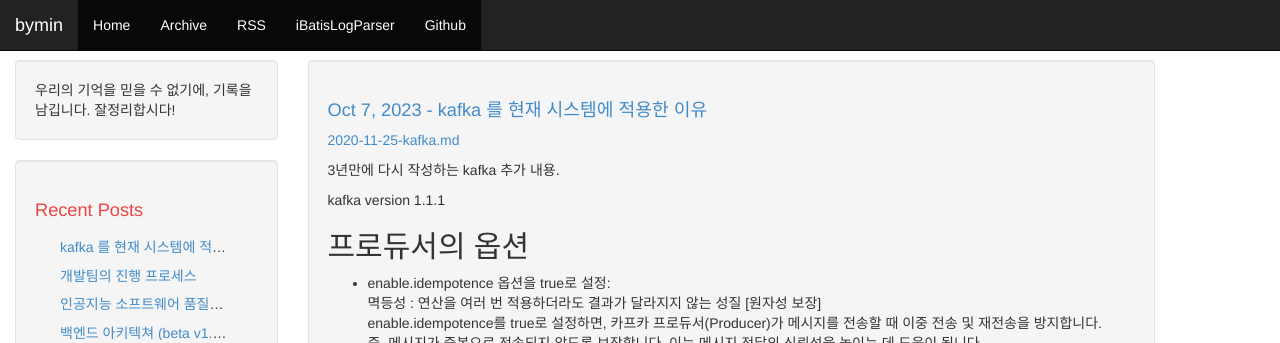
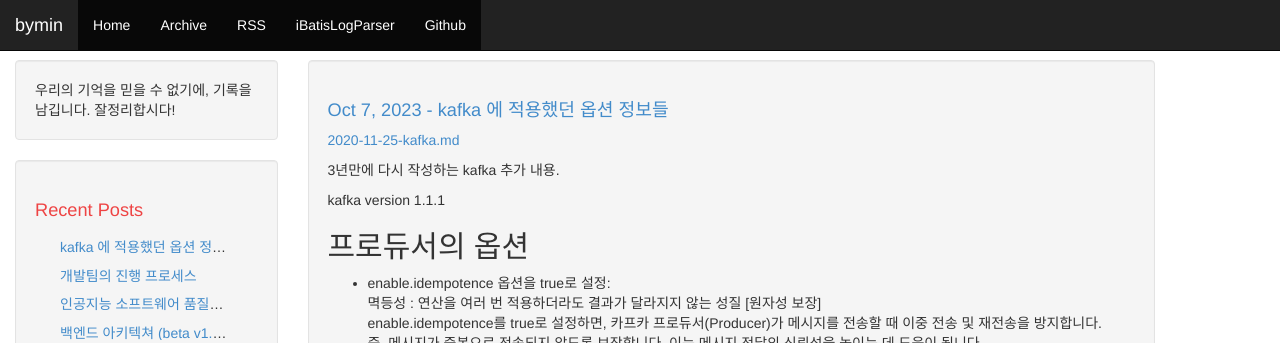
Before and after one commit to youngclown/youngclown.github.io, a Jekyll site: the page built from _posts/2023-10-07-kafka_new.md, in a window 1280 px wide and 900 px high. Shown: the top 343 px of the window. Built offline with Jekyll 4.4.1, drawn with Linux system fonts in a browser that asks for light colours; comment, search, counter and statistics services are not loaded.

Commit message:
(doc) : kafka 에 적용했던 옵션 정보들

```diff
--- a/_posts/2023-10-07-kafka_new.md
+++ b/_posts/2023-10-07-kafka_new.md
@@ -1,6 +1,6 @@
 ---
 layout: post
-title: "kafka 를 현재 시스템에 적용한 이유"
+title: "kafka 에 적용했던 옵션 정보들 "
 comments: true
 ---
 
```
